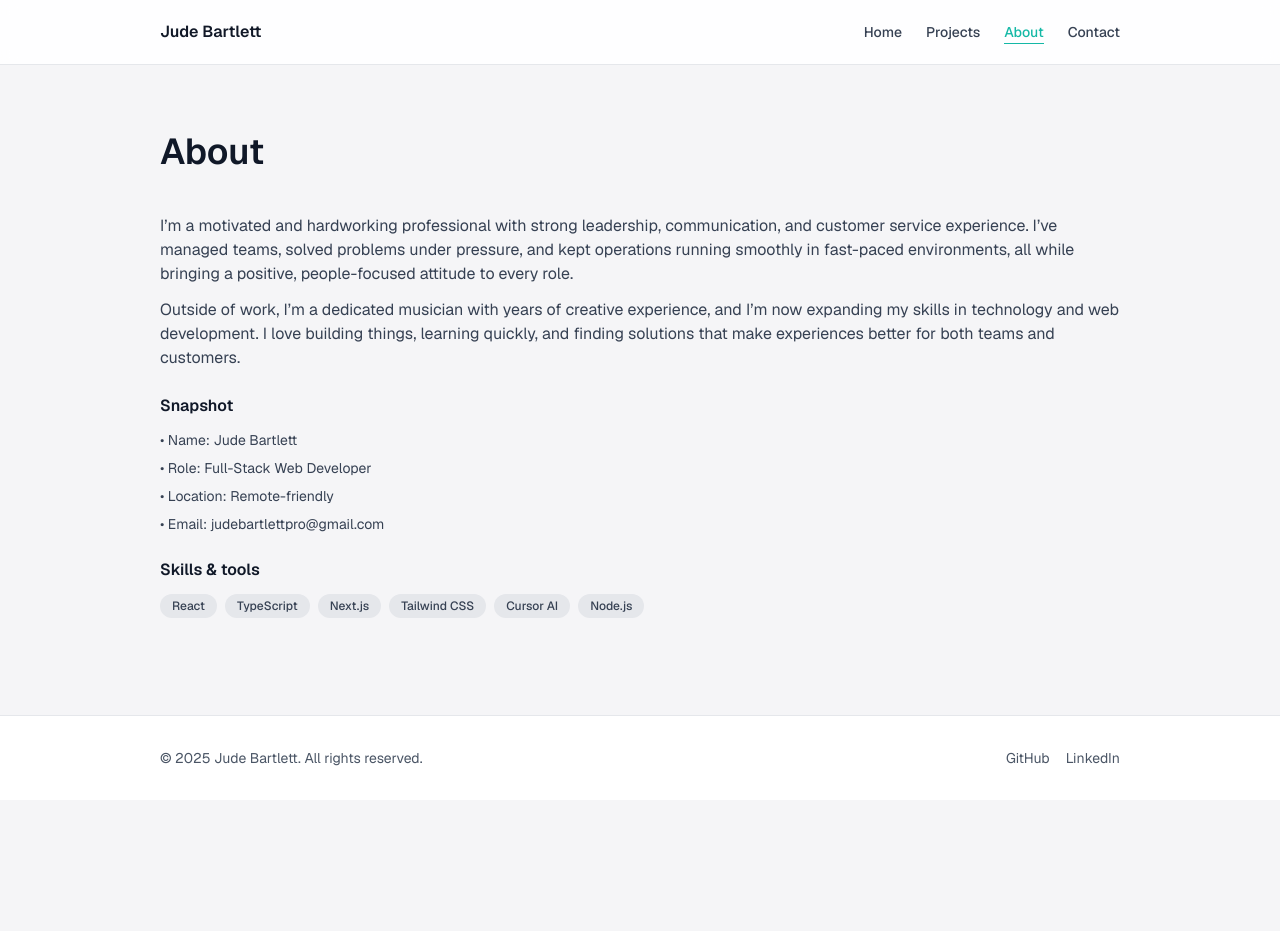
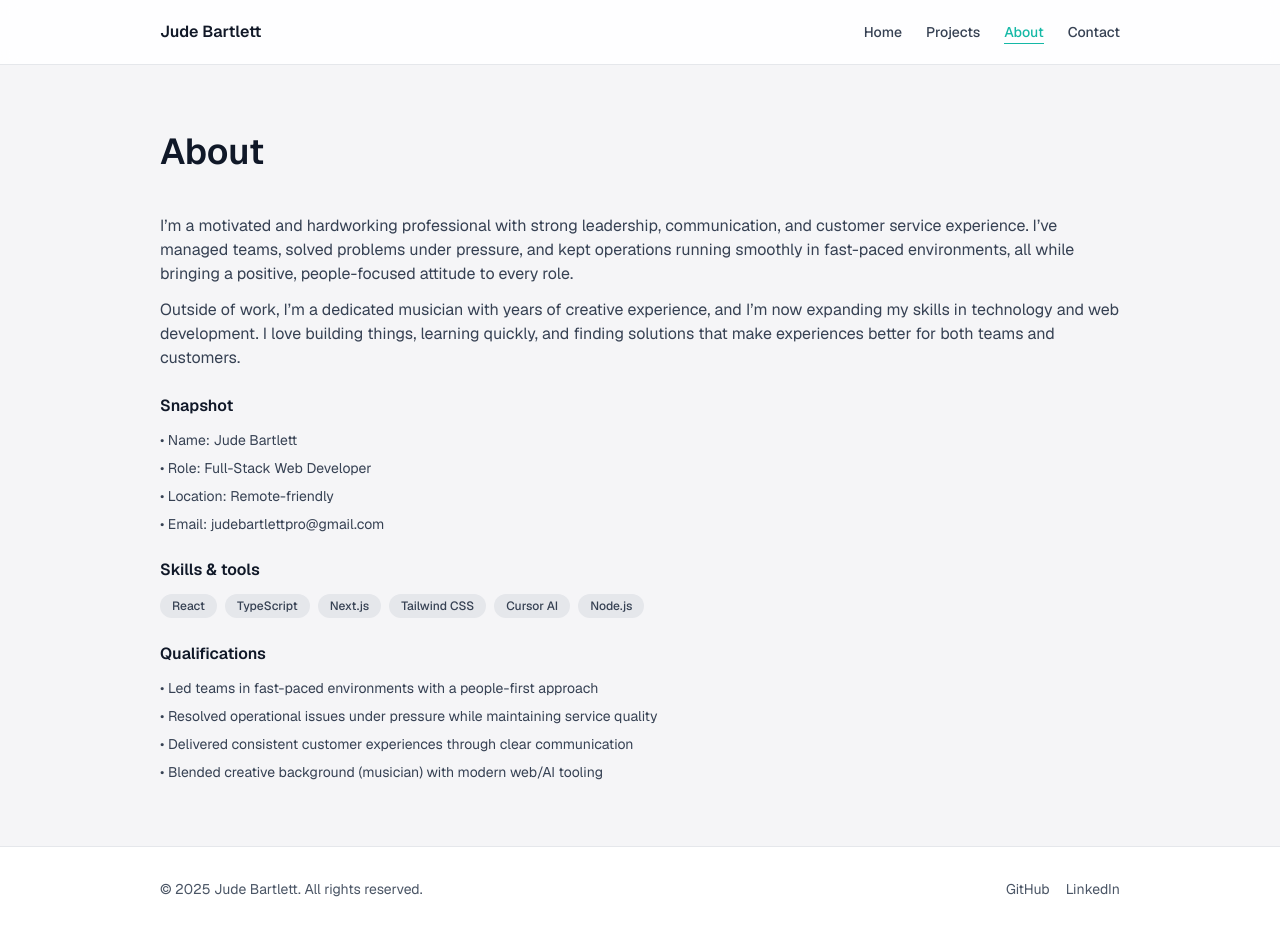
Before and after one commit to bartlettjude/jb-portfolio, a Next.js app: page /about in a window 1280 px wide. Before the commit the page ends 800 px from the top, so only its background shows below. Built offline with nearby package versions, Linux system fonts and the light colour scheme.

Commit message:
Add qualifications section to About page

```diff
--- a/app/about/page.tsx
+++ b/app/about/page.tsx
@@ -7,11 +7,18 @@ import { useFadeInOnScroll } from "@/hooks/useFadeInOnScroll";
 import clsx from "clsx";
 
 const skills = ["React", "TypeScript", "Next.js", "Tailwind CSS", "Cursor AI", "Node.js"];
+const qualifications = [
+  "Led teams in fast-paced environments with a people-first approach",
+  "Resolved operational issues under pressure while maintaining service quality",
+  "Delivered consistent customer experiences through clear communication",
+  "Blended creative background (musician) with modern web/AI tooling",
+];
 
 export default function AboutPage() {
   const { ref: introRef, visible: introVisible } = useFadeInOnScroll();
   const { ref: snapshotRef, visible: snapshotVisible } = useFadeInOnScroll();
   const { ref: skillsRef, visible: skillsVisible } = useFadeInOnScroll();
+  const { ref: qualsRef, visible: qualsVisible } = useFadeInOnScroll();
 
   return (
     <PageShell
@@ -62,6 +69,18 @@ export default function AboutPage() {
             ))}
           </div>
         </div>
+
+        <div
+          ref={qualsRef as React.RefObject<HTMLDivElement>}
+          className={clsx("space-y-3 fade-section", qualsVisible && "is-visible")}
+        >
+          <p className="font-semibold text-gray-900">Qualifications</p>
+          <ul className="space-y-2 text-sm text-gray-700">
+            {qualifications.map((item) => (
+              <li key={item}>• {item}</li>
+            ))}
+          </ul>
+        </div>
       </div>
     </PageShell>
   );
```
